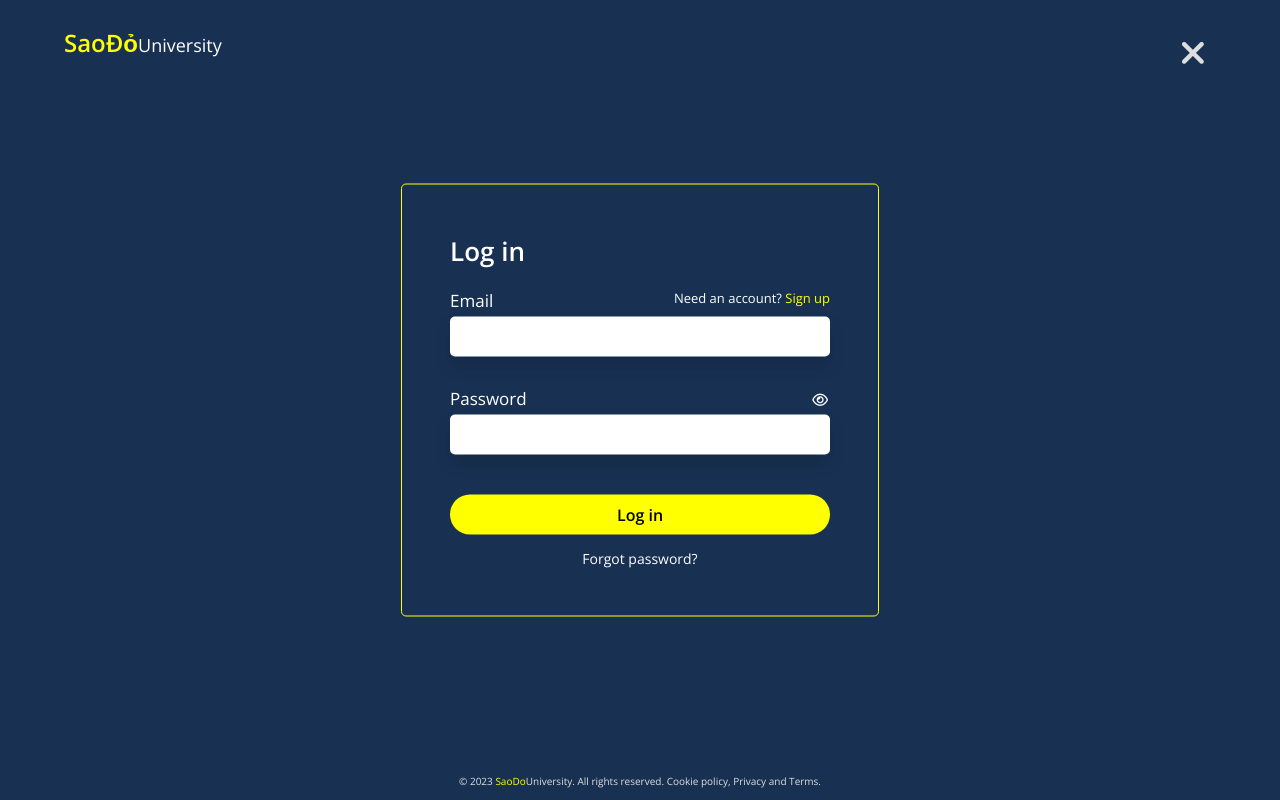
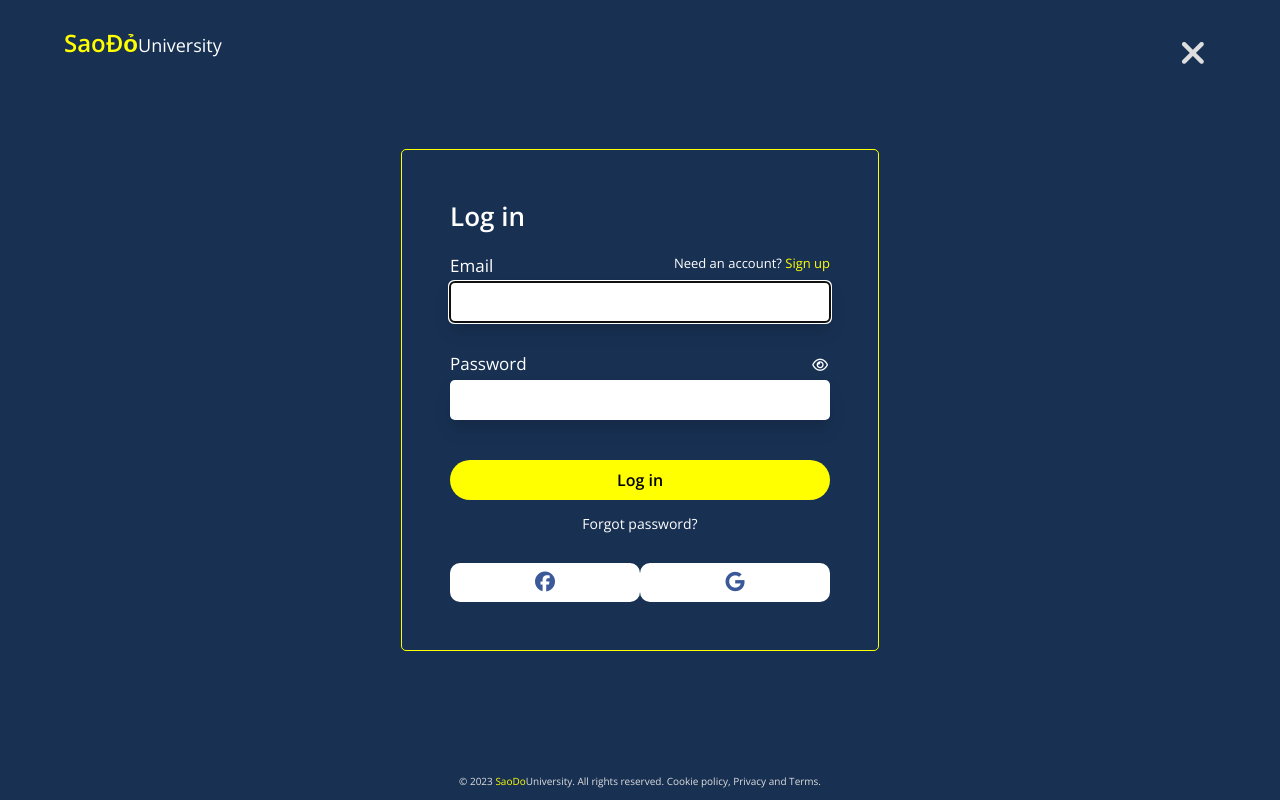
Before and after one commit to mrdech/Science-research-topic, a plain HTML site: page login.html in a window 1280 px wide. Drawn offline with nearby package versions, Linux system fonts and the light colour scheme.

Commit message:
Update source

```diff
--- a/login.css
+++ b/login.css
@@ -171,6 +171,26 @@
     display: none;
 }
 
+.other-login {
+    margin: 30px 0 0;
+    display: flex;
+    justify-content: space-between;
+}
+
+.other-login .fa-brands {
+    font-size: 20px;
+    color: #3B5998;
+}
+
+.facebook-login,
+.google-login {
+    width: 100%;
+    background-color: white;
+    border-radius: 10px;
+    padding: 8px 0;
+    max-width: 15vw;
+}
+
 @media (max-width: 940px) {
     .main {
         border: none;
@@ -180,6 +200,11 @@
 
     .container__form {
         padding: 0 8%;
+    }
+
+    .facebook-login,
+    .google-login {
+        max-width: 30vw;
     }
 }
 
--- a/login.html
+++ b/login.html
@@ -9,7 +9,7 @@
     <link rel="stylesheet" href="login.css">
     <script src="https://kit.fontawesome.com/9f2b03f744.js" crossorigin="anonymous"></script>
 </head>
-<body>
+<body onload="FocusOnInput()">
     <div class="container">
         <header class="header">
             <div class="header__logo">
@@ -35,7 +35,7 @@
                             <p id="change__log" class="email-signup">Already have an account? <span onclick="changelog()">Log in</span></p>
 
                         </div>
-                        <input type="email" class="email-input">
+                        <input id="InputID" type="email" class="email-input">
                     </div>
 
                     <div class="container__password-input">
@@ -72,6 +72,15 @@
                         and agree to W3Schools'<span>Terms of Service</span> and <span>Privacy Policy</span>
                     </div>
 
+                    <div id="other-login" class="other-login">
+                        <div class="facebook-login">
+                            <a href="https://m.facebook.com/login/?locale=vi_VN&refsrc=deprecated"><i class="fa-brands fa-facebook"></i></a>
+                        </div>
+                        <div class="google-login">
+                            <a href="https://accounts.google.com/"><i class="fa-brands fa-google"></i></a>
+                        </div>
+                    </div>
+
                 </form>
             </div>
         </div>
@@ -89,6 +98,7 @@
             document.getElementById("email-checkBox").style.display="block";
             document.getElementById("sign-rivacy").style.display="block";
             document.getElementById("forget-password").style.display="none";
+            document.getElementById("other-login").style.display="none";
             document.getElementById("change__sign").style.display="none";
             document.getElementById("btn__log-sign").innerHTML="Sign in";
             document.getElementById("login").innerHTML="Sign in";
@@ -101,8 +111,13 @@
             document.getElementById("sign-rivacy").style.display="none";
             document.getElementById("change__sign").style.display="block";
             document.getElementById("forget-password").style.display="block";
+            document.getElementById("other-login").style.display="flex";
             document.getElementById("login").innerHTML="Log in";
             document.getElementById("btn__log-sign").innerHTML="Log in";
+        }
+
+        function FocusOnInput() {
+            document.getElementById("InputID").focus();
         }
 
     </script>
--- a/style.css
+++ b/style.css
@@ -262,7 +262,7 @@
     }
 
     .header {
-        height: 120px;
+        height: 135px;
     }
     .header-bottom__search-bar input,
     .header-bottom__search-bar .fa-magnifying-glass,
```
